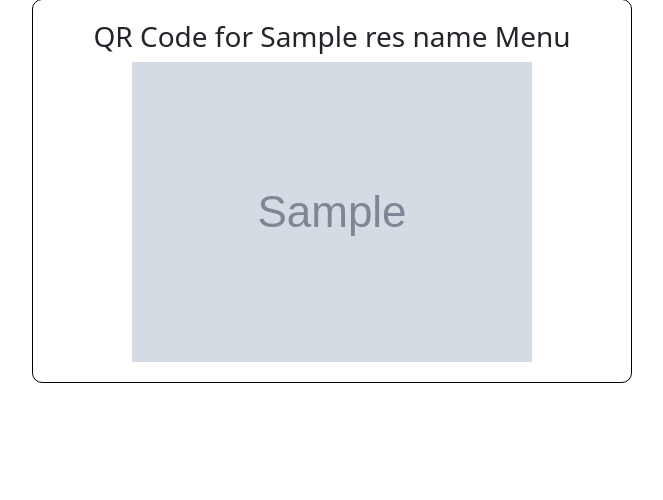
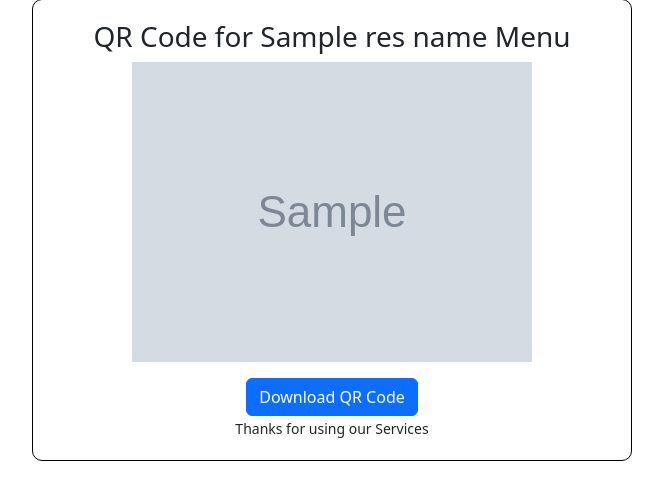
Before and after one commit to pramishpoudel/digital_menu, a Django app: template restaurent/templates/qr_code_result.html in a window 1280 px wide. Shown: the part 105-605 px from the top of the page, without its empty margins (308-971 px from the left). Run offline with Django 5.2, Linux system fonts and the light colour scheme; the template is opened without the code that fills it: most values are stand-ins (such as "Sample title", 1, 10 or a date in 2020); grey boxes marked "Sample" are stand-in pictures.

Commit message:
download function added

```diff
--- a/restaurent/templates/qr_code_result.html
+++ b/restaurent/templates/qr_code_result.html
@@ -15,10 +15,13 @@
             <a class="navbar-brand" href="#">Digital restaurant Menu</a>
         </div>
     </nav>
-
-
     <div class="container mt-5 align-items-center text-center" style="width:600px; border:1px solid black; padding:20px; border-radius:10px;">
         <h3>QR Code for {{ res_name }} Menu</h3>
-        <img src="{{ qr_image_url }}" alt="QR Code">
+        <img  src="{{ qr_image_url }}" alt="QR Code">
+        <div class="mt-3">
+            <a href="{% url 'generate_qr_code' %}" download="{{file_name}}" class="btn btn-primary">Download QR Code</a>
+            <br>
+            <small>Thanks for using our Services</small>
+
 </body>
 </html>
```
Also changed, not shown: restaurent/Qr.png.
